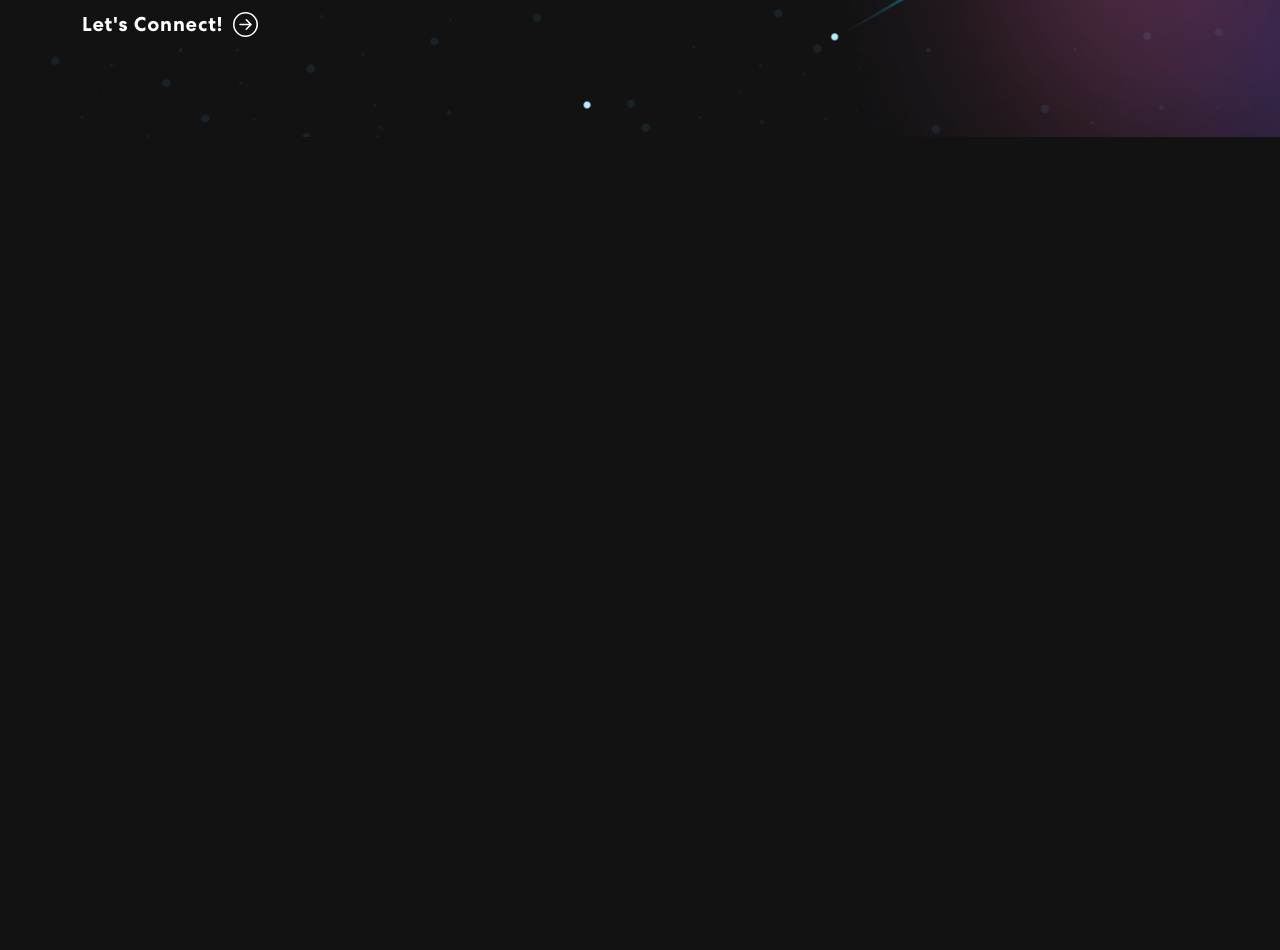
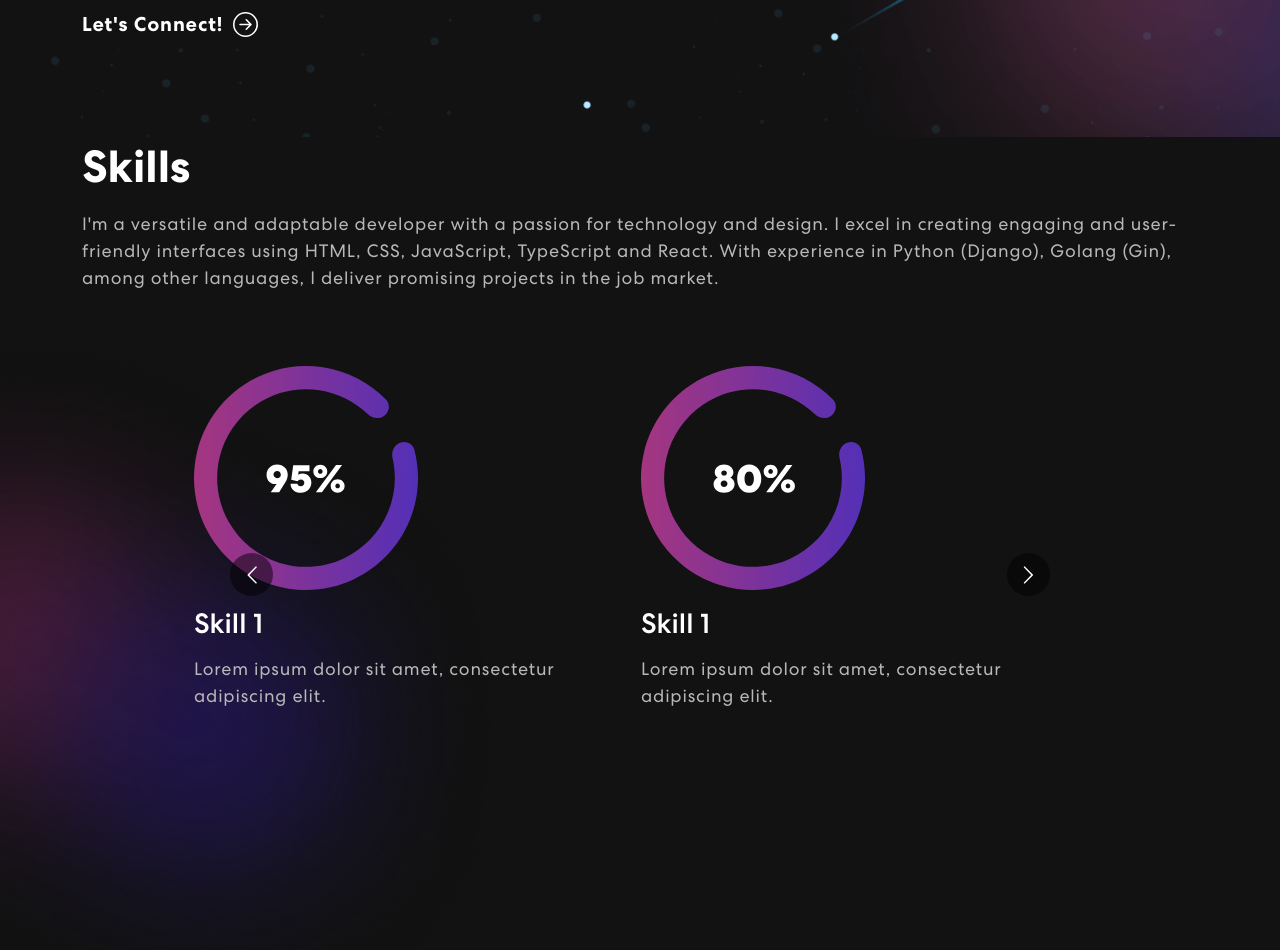
Before and after one commit to LucasdsGomes/my-portfolio, a React (Vite) app: page / in a window 1280 px wide. Shown: the part 820-1770 px from the top of the page. Before the commit the page ends 957 px from the top, so only its background shows below. Built offline with nearby package versions, Linux system fonts and the light colour scheme.

Commit message:
added skill at app

```diff
--- a/src/App.tsx
+++ b/src/App.tsx
@@ -1,6 +1,7 @@
 import { NavBar } from './components/NavBar'
+import { Banner } from './components/Banner';
+import { Skills } from './components/Skills';
 import 'bootstrap/dist/css/bootstrap.min.css'
-import { Banner } from './components/Banner';
 import './App.css'
 
 function App() {
@@ -10,6 +11,7 @@ function App() {
       <div className='App'>
         <NavBar />
         <Banner />
+        <Skills />
       </div>
     </>
   )
```
